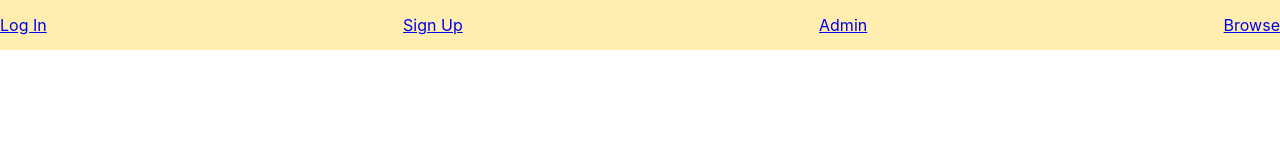
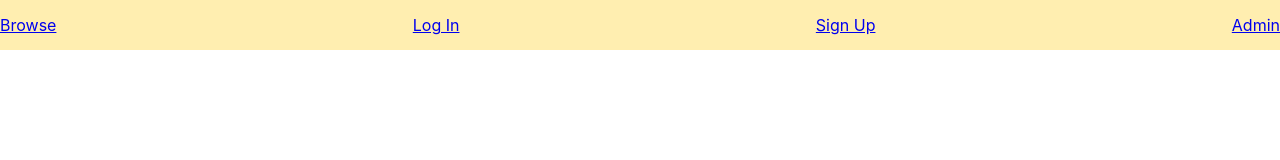
Before and after one commit to livingcesium/data-gg, a React (Create React App) app in the folder app/: page / in a window 1280 px wide. Shown: the top 160 px of the page. Built offline with nearby package versions, Linux system fonts and the light colour scheme.

Commit message:
Updated Nav.js

```diff
--- a/app/src/components/Nav.js
+++ b/app/src/components/Nav.js
@@ -1,19 +1,28 @@
 import React from "react";
 import { Outlet, Link } from "react-router-dom";
 
-const Nav = () => {
+export default function Nav({ loggedIn, signOut }) {
+  const elements = loggedIn ? (
+    <>
+      <button onClick={signOut}>Sign Out</button>
+    </>
+  ) : (
+    <>
+
+    </>
+  );
+
   return (
     <>
       <nav>
-      <Link to='/log-in'>Log In</Link>
+        <Link to='/data'>Browse</Link>
+        <Link to='/log-in'>Log In</Link>
       <Link to='/sign-up'>Sign Up</Link>
       <Link to='/Admin'>Admin</Link>
-      <Link to='/data'>Browse</Link>
+        {elements}
       </nav>
 
       <Outlet />
     </>
   );
-};
-
-export default Nav;
+}
```
